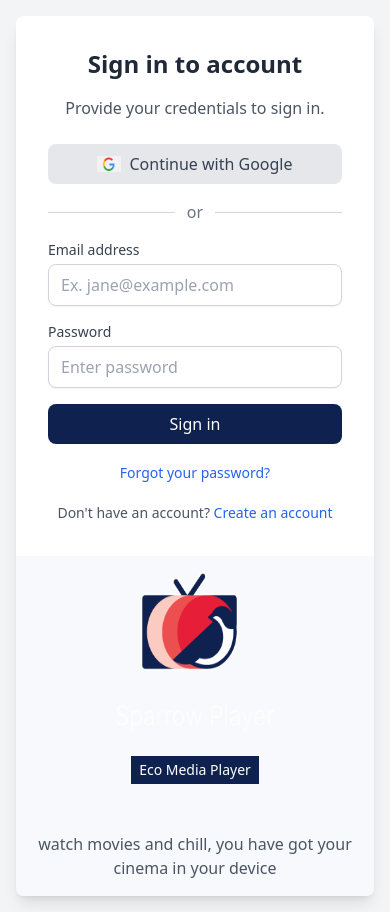
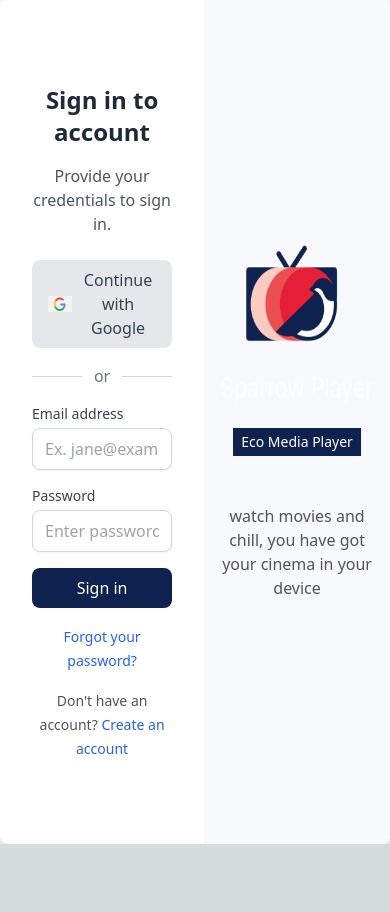
Before and after one commit to dawazakx/echo_med-a_player_web_user, a Next.js app: page /login in a window 390 px wide. After the commit the page ends 844 px from the top, so only its background shows below. Built offline with nearby package versions, Linux system fonts and the light colour scheme.

Commit message:
right side component made

```diff
--- /dev/null
+++ b/components/RightSideContent.tsx
@@ -0,0 +1,26 @@
+import React from 'react';
+
+const RightSideContent: React.FC = () => {
+  return (
+    <div className="w-full md:w-1/2 bg-[#F7F9FC] flex items-center justify-center p-4">
+      <div className="text-center">
+        {/* Logo Image */}
+        <img
+          src="/assets/logo.png"
+          alt="Eco Media Player Logo"
+          className="w-40 h-40 mx-auto mb-4"
+        />
+        {/* Company Name */}
+        <h3 className="bg-[#0E214F] text-white text-sm px-2 py-1 mt-2 inline-block">
+          Eco Media Player
+        </h3>
+        {/* Description Text */}
+        <p className="text-gray-600 mt-12">
+          watch movies and chill, you have got your cinema in your device
+        </p>
+      </div>
+    </div>
+  );
+};
+
+export default RightSideContent;
--- a/pages/_document.tsx
+++ b/pages/_document.tsx
@@ -3,7 +3,12 @@
 export default function Document() {
   return (
     <Html lang="en">
-      <Head />
+      <Head>
+      <link
+          href="https://fonts.googleapis.com/css2?family=Inter:wght@400;500;700&display=swap"
+          rel="stylesheet"
+        />
+        </Head>
       <body>
         <Main />
         <NextScript />
--- a/pages/login.tsx
+++ b/pages/login.tsx
@@ -3,6 +3,7 @@
 import * as Yup from 'yup';
 import axios from 'axios';
 import Cookies from 'js-cookie';
+import RightSideContent from '../components/RightSideContent'; // Import the reusable component
 
 const UserLogin: React.FC = () => {
   // Validation schema for the form fields using Yup
@@ -17,46 +18,38 @@
   // Function to handle form submission
   const handleSubmit = async (values: { email: string; password: string }) => {
     try {
-      // Send a POST request to the login endpoint
       const response = await axios.post('https://shaky-work-tedious-island-beta.pipeops.app/api/v1/admin/login', values);
       if (response.status === 201) {
-        // Store the returned payload in cookies if login is successful
         Cookies.set('user', response.data);
         alert('Login successful!');
       } else {
-        // Display an error message if login is not successful
         alert('Login failed!');
       }
     } catch (error) {
-      // Handle any errors that occur during the request
       alert('An error occurred. Please try again.');
     }
   };
 
   return (
-    <div className="min-h-screen flex items-center justify-center bg-gray-100 p-4">
-      {/* Container for the login form and side panel */}
-      <div className="flex flex-col md:flex-row w-full max-w-4xl bg-white shadow-lg rounded-lg overflow-hidden">
-
+    <div className="h-screen w-screen flex items-center justify-center bg-gray-100">
+      {/* Main content area */}
+      <div className="flex w-full h-full max-w-4xl bg-white shadow-lg rounded-lg overflow-hidden">
         {/* Left side - login form */}
         <div className="w-full md:w-1/2 p-8 flex flex-col justify-center">
           <h2 className="text-2xl font-bold text-gray-800 text-center mb-4">Sign in to account</h2>
           <p className="text-center text-gray-600 mb-6">Provide your credentials to sign in.</p>
 
-          {/* Google Sign-in Button */}
           <button className="w-full flex items-center justify-center bg-gray-200 text-gray-700 py-2 px-4 rounded-lg mb-4 hover:bg-gray-300 transition-colors duration-300">
             <img src="/assets/google-logo.png" alt="Google Icon" className="w-6 h-4 mr-2" />
             Continue with Google
           </button>
 
-          {/* Divider with 'or' text */}
           <div className="flex items-center justify-between mb-4">
             <hr className="w-full border-gray-300" />
             <span className="px-3 text-gray-500">or</span>
             <hr className="w-full border-gray-300" />
           </div>
 
-          {/* Formik form for login */}
           <Formik
             initialValues={{ email: '', password: '' }}
             validationSchema={validationSchema}
@@ -64,7 +57,6 @@
           >
             {({ errors, touched, isSubmitting }) => (
               <Form className="space-y-4">
-                {/* Email Input */}
                 <div>
                   <label htmlFor="email" className="block text-sm font-medium text-gray-700">Email address</label>
                   <Field
@@ -78,7 +70,6 @@
                   />
                   <ErrorMessage name="email" component="div" className="text-red-500 text-sm mt-1" />
                 </div>
-                {/* Password Input */}
                 <div>
                   <label htmlFor="password" className="block text-sm font-medium text-gray-700">Password</label>
                   <Field
@@ -92,7 +83,6 @@
                   />
                   <ErrorMessage name="password" component="div" className="text-red-500 text-sm mt-1" />
                 </div>
-                {/* Sign-in Button */}
                 <button
                   type="submit"
                   className="w-full bg-[#0E214F] text-white py-2 px-4 rounded-lg hover:bg-blue-700 transition-colors duration-300"
@@ -104,7 +94,6 @@
             )}
           </Formik>
 
-          {/* Additional Links */}
           <div className="mt-4 text-center">
             <a href="#" className="text-sm text-blue-600 hover:underline">Forgot your password?</a>
           </div>
@@ -115,13 +104,7 @@
         </div>
 
         {/* Right side - additional information */}
-        <div className="w-full md:w-1/2 bg-[#F7F9FC] flex items-center justify-center p-4">
-          <div className="text-center">
-            <img src="/assets/logo.png" alt="Eco Media Player Logo" className="w-40 h-40 mx-auto mb-4" />  {/* Adjust size as needed */}
-            <h3 className="bg-[#0E214F] text-white text-sm px-2 py-1 mt-2 inline-block">Eco Media Player</h3>  {/* Style text */}
-            <p className="text-gray-600 mt-12">watch movies and chill, you have got your cinema in your device</p> {/* Adjusted margin-top */}
-          </div>
-        </div>
+        <RightSideContent />
       </div>
     </div>
   );
```
